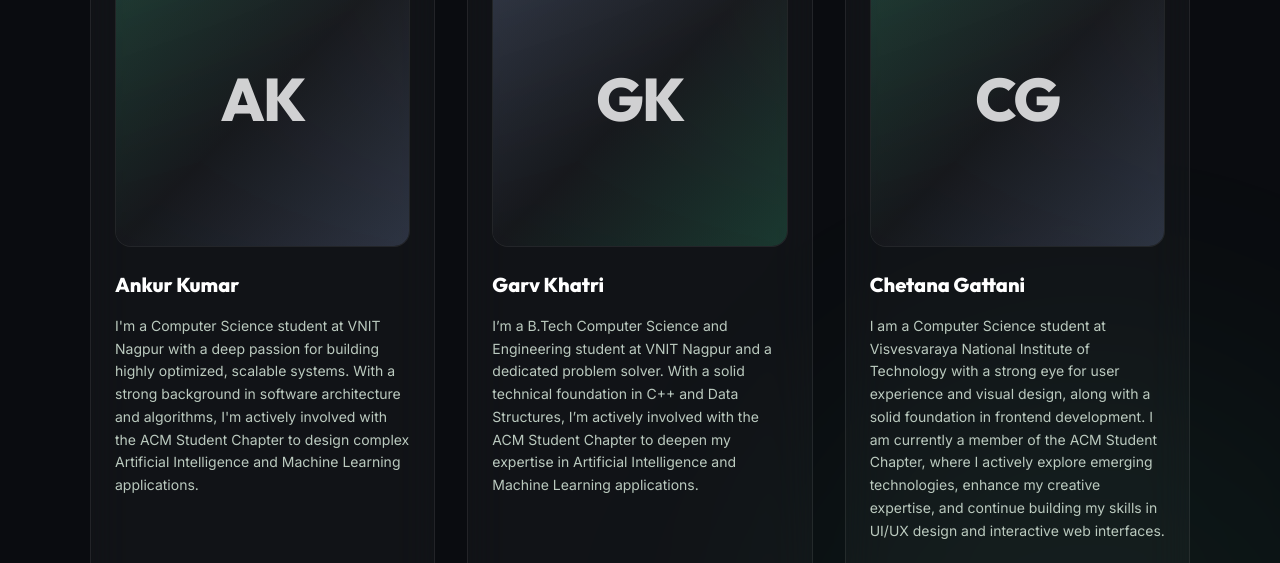
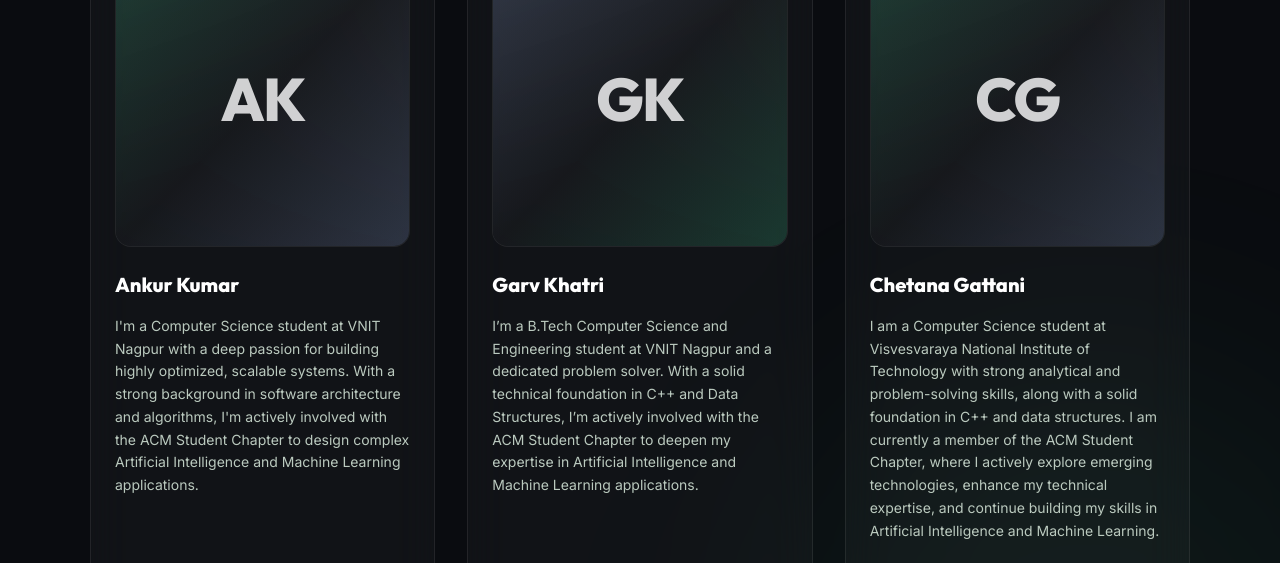
Before and after one commit to AnkurKumarIO/180DC, a plain HTML site: page acm-chapter.html in a window 1280 px wide. Shown: the part 1081-1644 px from the top of the page. Drawn offline with nearby package versions, Linux system fonts and the light colour scheme.

Commit message:
docs: update Chetana's bio with provided text

```diff
--- a/acm-chapter.html
+++ b/acm-chapter.html
@@ -190,7 +190,7 @@ body{background-color:#0A0C10;color:#e2e2e8;overflow-x:hidden;font-family:'Inter
 
             <h3 class="font-display text-xl font-bold text-white mb-4">Chetana Gattani</h3>
             <p class="text-on-surface-variant text-sm leading-relaxed mb-6">
-              I am a Computer Science student at Visvesvaraya National Institute of Technology with a strong eye for user experience and visual design, along with a solid foundation in frontend development. I am currently a member of the ACM Student Chapter, where I actively explore emerging technologies, enhance my creative expertise, and continue building my skills in UI/UX design and interactive web interfaces.
+              I am a Computer Science student at Visvesvaraya National Institute of Technology with strong analytical and problem-solving skills, along with a solid foundation in C++ and data structures. I am currently a member of the ACM Student Chapter, where I actively explore emerging technologies, enhance my technical expertise, and continue building my skills in Artificial Intelligence and Machine Learning.
             </p>
           </div>
           <div class="flex items-center justify-between border-t border-white/5 pt-4 mt-auto">
```
